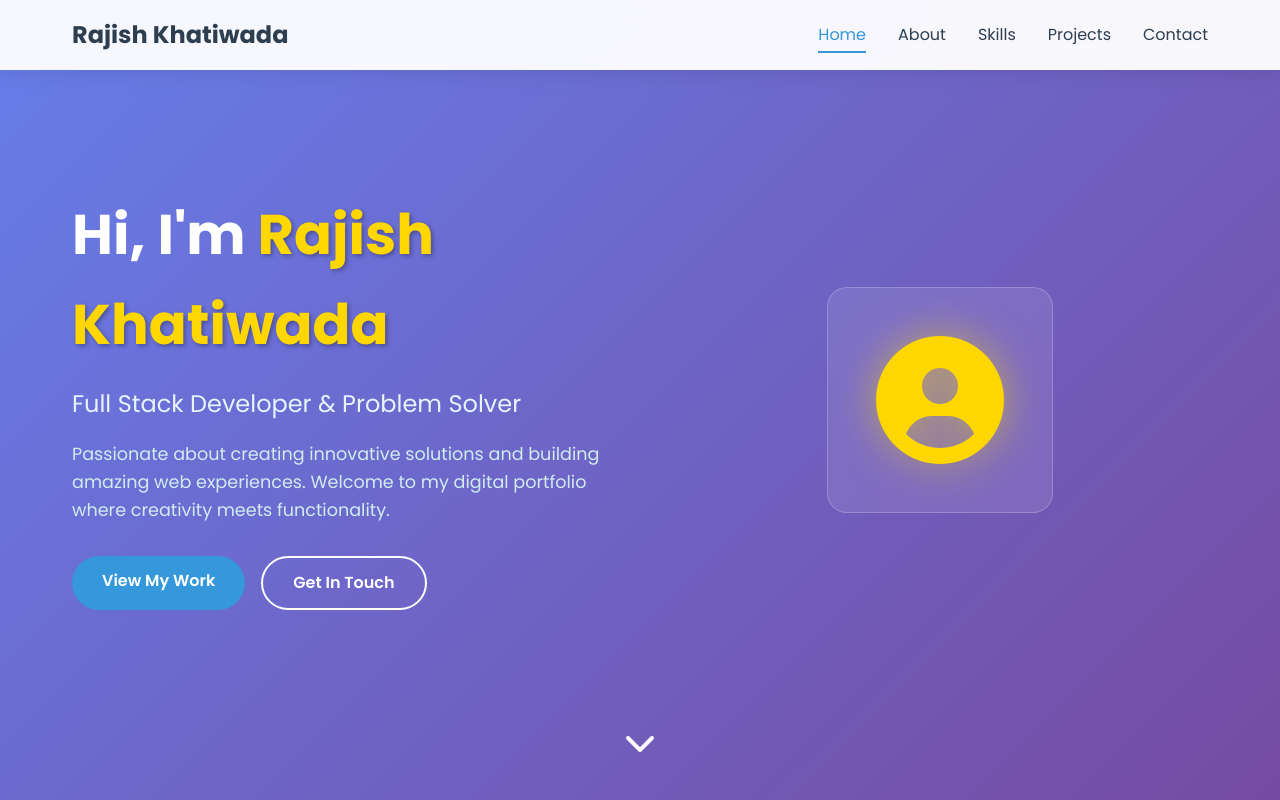
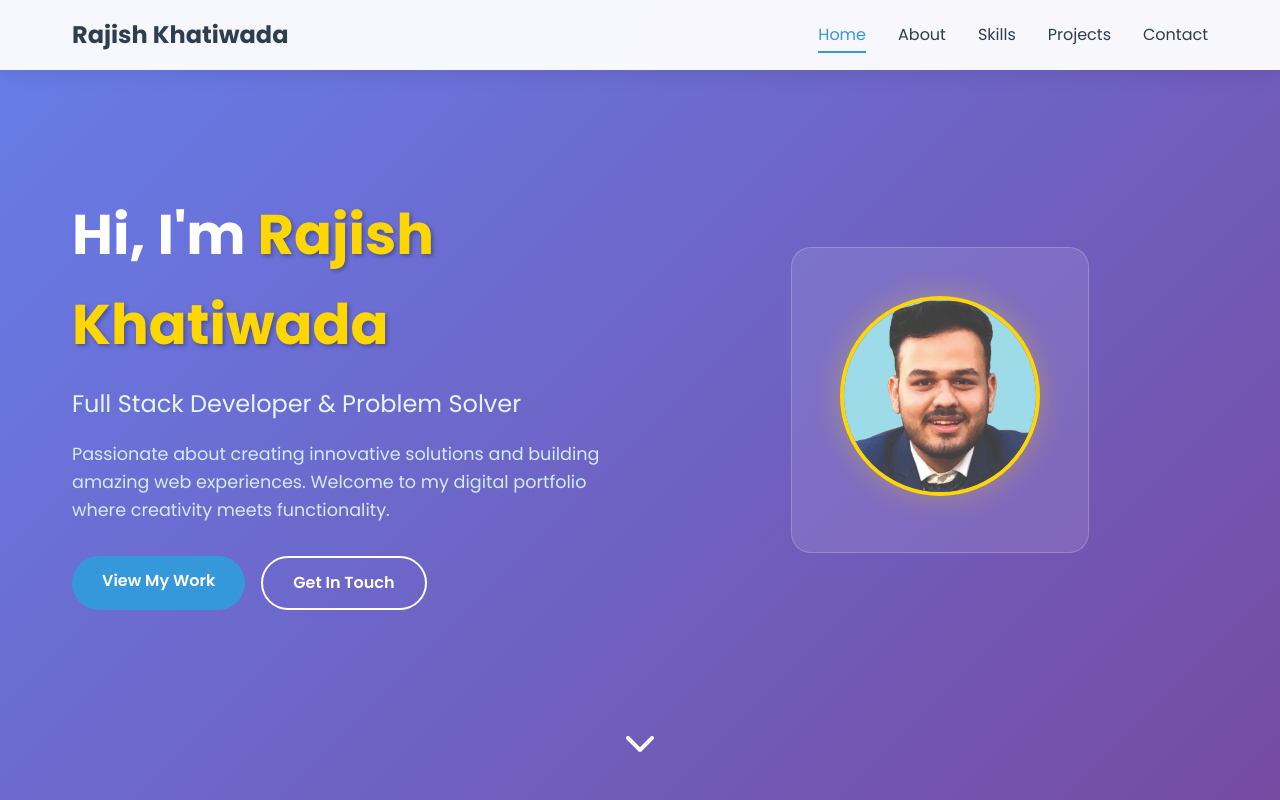
Before and after one commit to rkpro98/PersonalSite, a plain HTML site: page index.html in a window 1280 px wide. Shown: the top 800 px of the page. Drawn offline with Linux system fonts and the light colour scheme.

Commit message:
profile image added

```diff
--- a/index.html
+++ b/index.html
@@ -48,7 +48,7 @@
             <div class="hero-image">
                 <div class="profile-card">
                     <div class="profile-img">
-                        <i class="fas fa-user-circle"></i>
+                        <img src="images/profile-photo.jpg" alt="Rajish Khatiwada" class="profile-image">
                     </div>
                 </div>
             </div>
--- a/styles.css
+++ b/styles.css
@@ -213,6 +213,21 @@ body {
     font-size: 8rem;
     color: #ffd700;
     filter: drop-shadow(0 0 20px rgba(255, 215, 0, 0.5));
+}
+
+.profile-img .profile-image {
+    width: 200px;
+    height: 200px;
+    border-radius: 50%;
+    object-fit: cover;
+    border: 4px solid #ffd700;
+    box-shadow: 0 0 30px rgba(255, 215, 0, 0.3);
+    transition: transform 0.3s ease, box-shadow 0.3s ease;
+}
+
+.profile-img .profile-image:hover {
+    transform: scale(1.05);
+    box-shadow: 0 0 40px rgba(255, 215, 0, 0.5);
 }
 
 .scroll-indicator {
```
Also changed, not shown: images/profile-photo.jpg (added).
